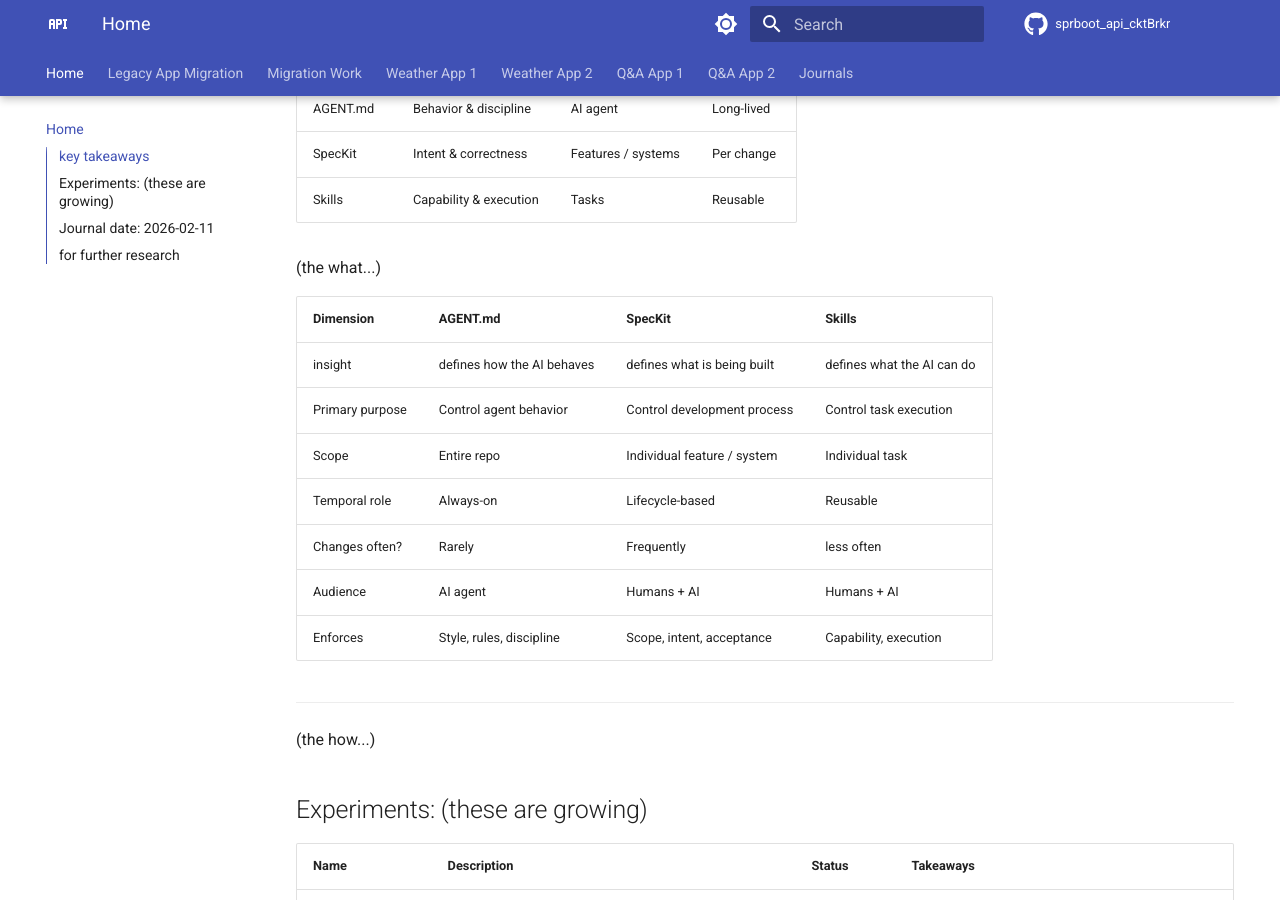
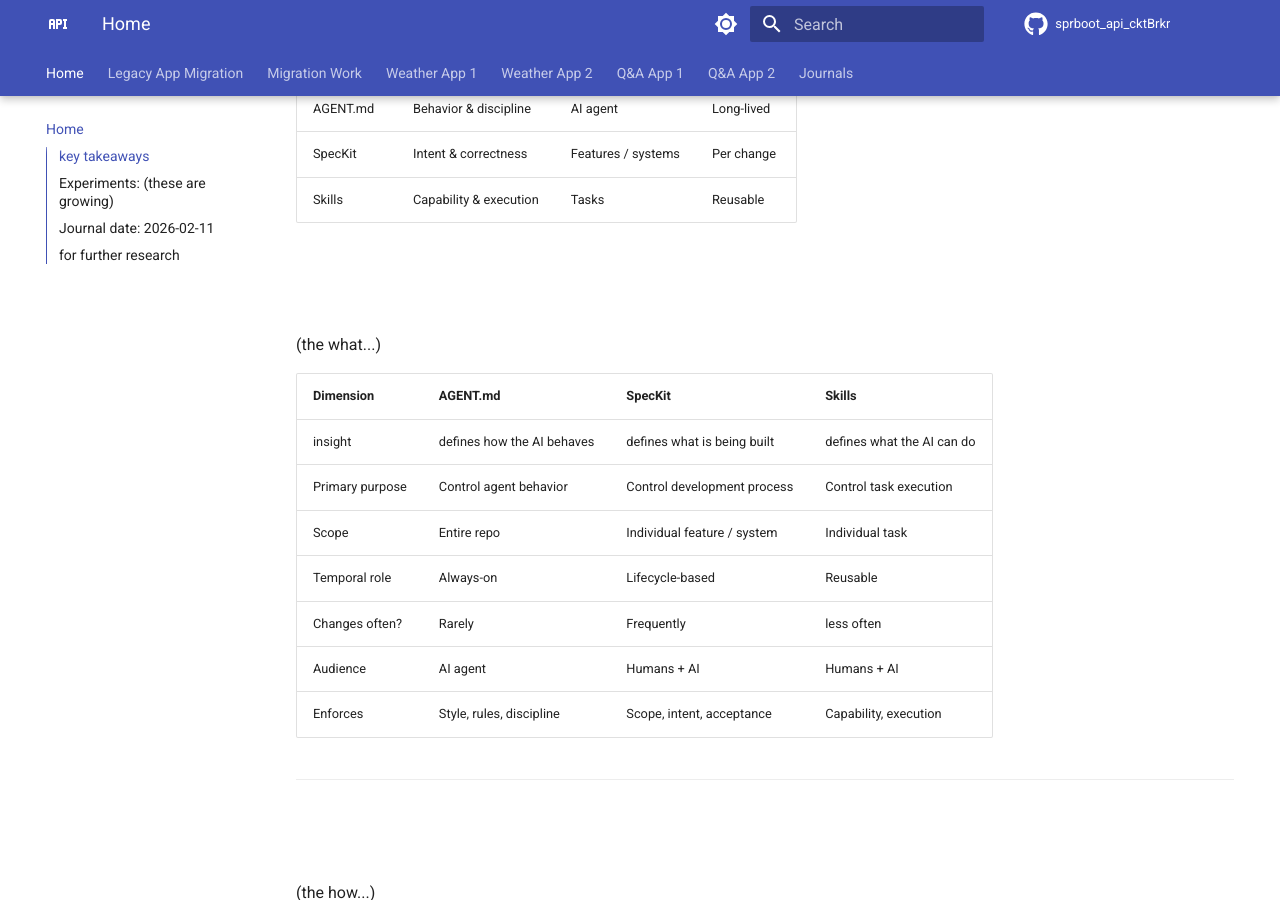
Before and after one commit to amitrajpurkar/1st_vibecode_exp, an MkDocs documentation site: the page built from docs/index.md, in a window 1280 px wide and 900 px high, scrolled down 541 px. Built offline with MkDocs 1.6.1 and Material for MkDocs 9.7.7, drawn with Linux system fonts in a browser that asks for light colours; comment, search, counter and statistics services are not loaded; the version menu is left out.

Commit message:
a bit more beautification to markdown

```diff
--- a/docs/index.md
+++ b/docs/index.md
@@ -21,7 +21,7 @@ noting down the intent of this documentation:
 | SpecKit| Intent & correctness| Features / systems| Per change|
 | Skills| Capability & execution| Tasks| Reusable|
 
-
+<br/><br/><br/>
 (the what...)
 
 | **Dimension**| **AGENT.md**| **SpecKit**| **Skills**|
@@ -36,7 +36,7 @@ noting down the intent of this documentation:
 
 
 ---
-
+<br/><br/><br/>
 (the how...)
 ## Experiments: (these are growing)
 
```
